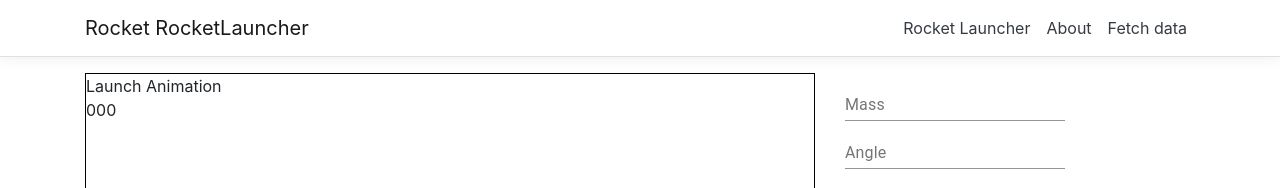
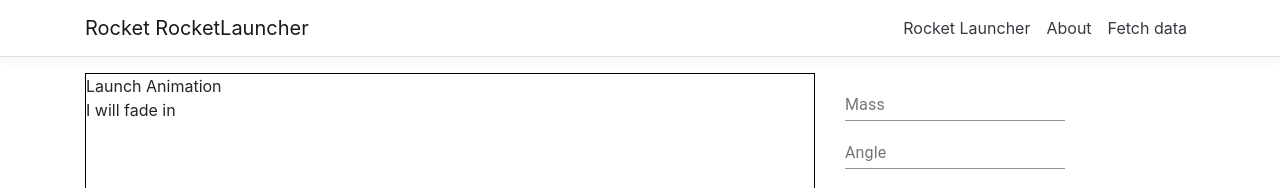
Before and after one commit to brian-byassee/rocket-launcher, a React (Create React App) app in the folder ClientApp/: page / in a window 1280 px wide. Shown: the top 188 px of the page. Built offline with nearby package versions, Linux system fonts and the light colour scheme.

Commit message:
Get animation working

```diff
--- a/ClientApp/src/components/LaunchAnimation/LaunchAnimation.js
+++ b/ClientApp/src/components/LaunchAnimation/LaunchAnimation.js
@@ -1,14 +1,14 @@
 import React from 'react';
 import PropTypes from 'prop-types';
+import { useSpring, animated } from 'react-spring';
+
 import './styles.css';
 
 const LaunchAnimation = ({ mass, angle, force }) => (
   <div className="LaunchAnimation">
     <div className="title">Launch Animation</div>
     <div>
-      {mass}
-      {angle}
-      {force}
+      <animated.div style={useSpring({ opacity: 1, from: { opacity: 0 } })}>I will fade in</animated.div>
     </div>
   </div>
 );
```
